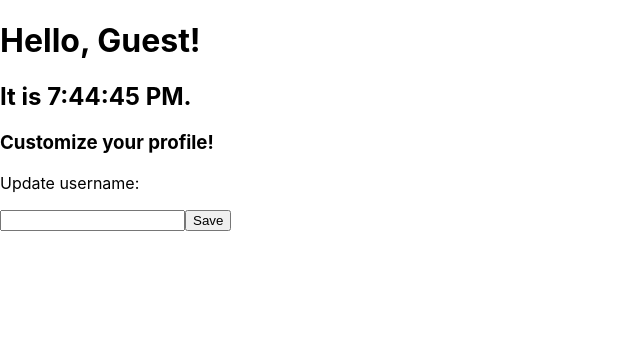
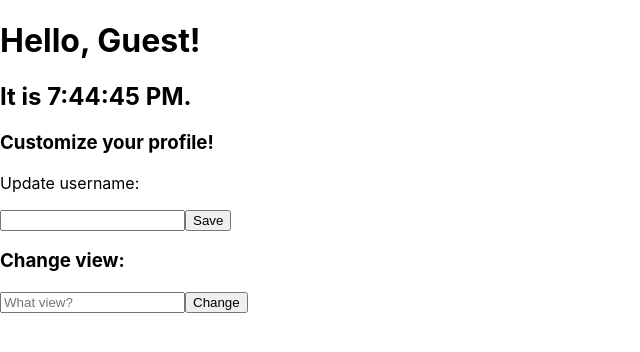
Before and after one commit to buffalos/Assignment-4, a React (Create React App) app: page / in a window 1280 px wide. Shown: the top 352 px of the page, without its empty margins (0-640 px from the left). Built offline with nearby package versions, Linux system fonts and the light colour scheme.

Commit message:
working debits/credits form + view

```diff
--- a/src/components/BankData.js
+++ b/src/components/BankData.js
@@ -32,10 +32,7 @@ class BankData extends Component {
     	      this.setState({credits: credits});
     	  }
       } catch (e) {
-          if (error.response) {
-            console.log(error.response.data); //Not Found
-            console.log(error.response.status); //404
-        }
+          console.log("sorry"); //Not Found
     }
   }
 
@@ -56,22 +53,25 @@ class BankData extends Component {
   }
 
   render() {
-
+      return (
         <div className="container">
           <div className="search">
-              <h3>View change:</h3>
-              <input type="text" value={this.state.selected} onChange={this.handleInputChange} placeholder="Enter view"/>
-              <button onClick={this.handleViewChange}>change</button>
+            <h3>Change view:</h3>
+            <input type="text" value={this.state.selected} onChange={this.handleInputChange} placeholder="What view?"/>
+            <button onClick={this.handleViewChange}>Change</button>
           </div>
           { this.state.bval
           ? <div>
-                return (<div>{this.debitsView()}</div>);
+              <h3>{this.state.selected}</h3>
+                  {this.debitsView()}
               </div>
           : <div>
-                return (<div>{this.creditsView()}</div>);
+              <h3>{this.state.selected}</h3>
+                  {this.creditsView()}
               </div>
           }
         </div>
+      );
   }
 }
 
```
Lines whose indentation alone changed are shown as unchanged.
